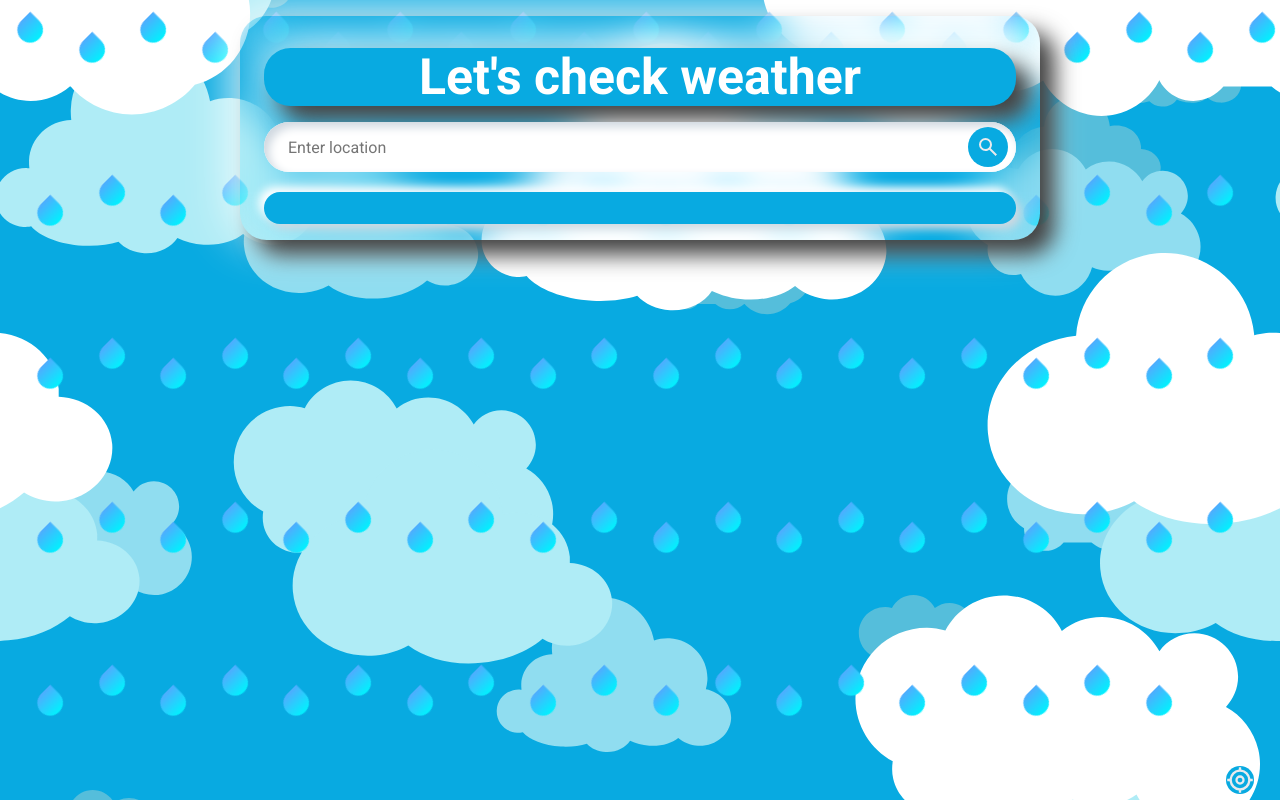
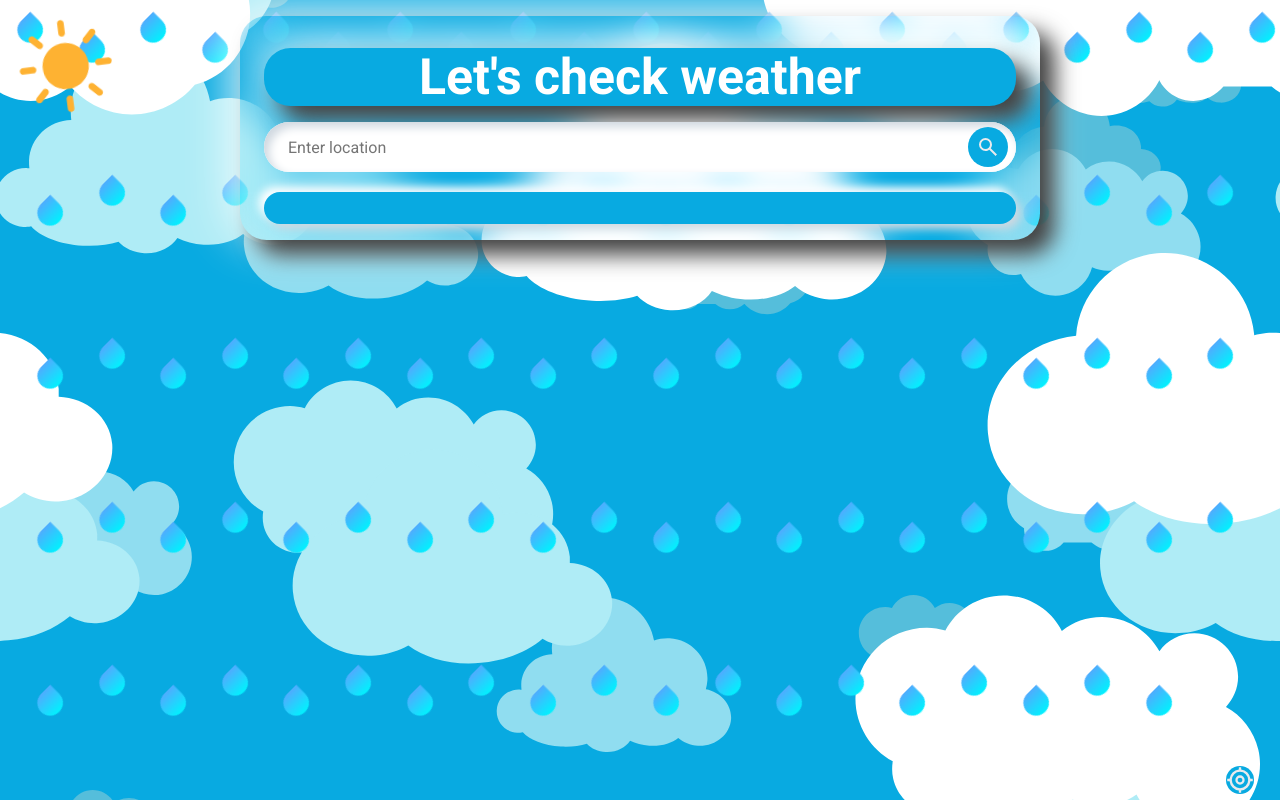
Before and after one commit to tushargramni/vervebridge_tasks, a React (Create React App) app: page / in a window 1280 px wide. Built offline with nearby package versions, Linux system fonts and the light colour scheme.

Commit message:
sun icon added

```diff
--- a/src/App.css
+++ b/src/App.css
@@ -15,7 +15,18 @@ body {
   min-height: 100vh;
   background: hsla(0, 100%, 100%, 0.45);
 }
-
+.sun{
+  position: absolute;
+  animation: rotate 1s linear infinite;
+}
+@keyframes rotate {
+  0%{
+    transform: scale(0.5) rotate(0deg);
+  }
+  100%{
+    transform: scale(1) rotate(360deg);
+  }
+}
 .rain {
   display: flex;
   flex-wrap: wrap;
--- a/src/Components/weatherApp.js
+++ b/src/Components/weatherApp.js
@@ -1,6 +1,7 @@
 import React, { useState } from "react";
 import locationIcon from "../Icons/location.svg";
 import searchIcon from "../Icons/search.svg";
+import sunlocation from "../Icons/sun.svg";
 import "../App.css";
 
 export default function WeatherApp() {
@@ -54,6 +55,9 @@ export default function WeatherApp() {
           <div className="lines" key={index}></div>
         ))}
       </div>
+      <div className="sun">
+        <img src={sunlocation} alt="sun.svg" />
+      </div>
 
       <div className="container">
         <h1>Let's check weather</h1>
```
